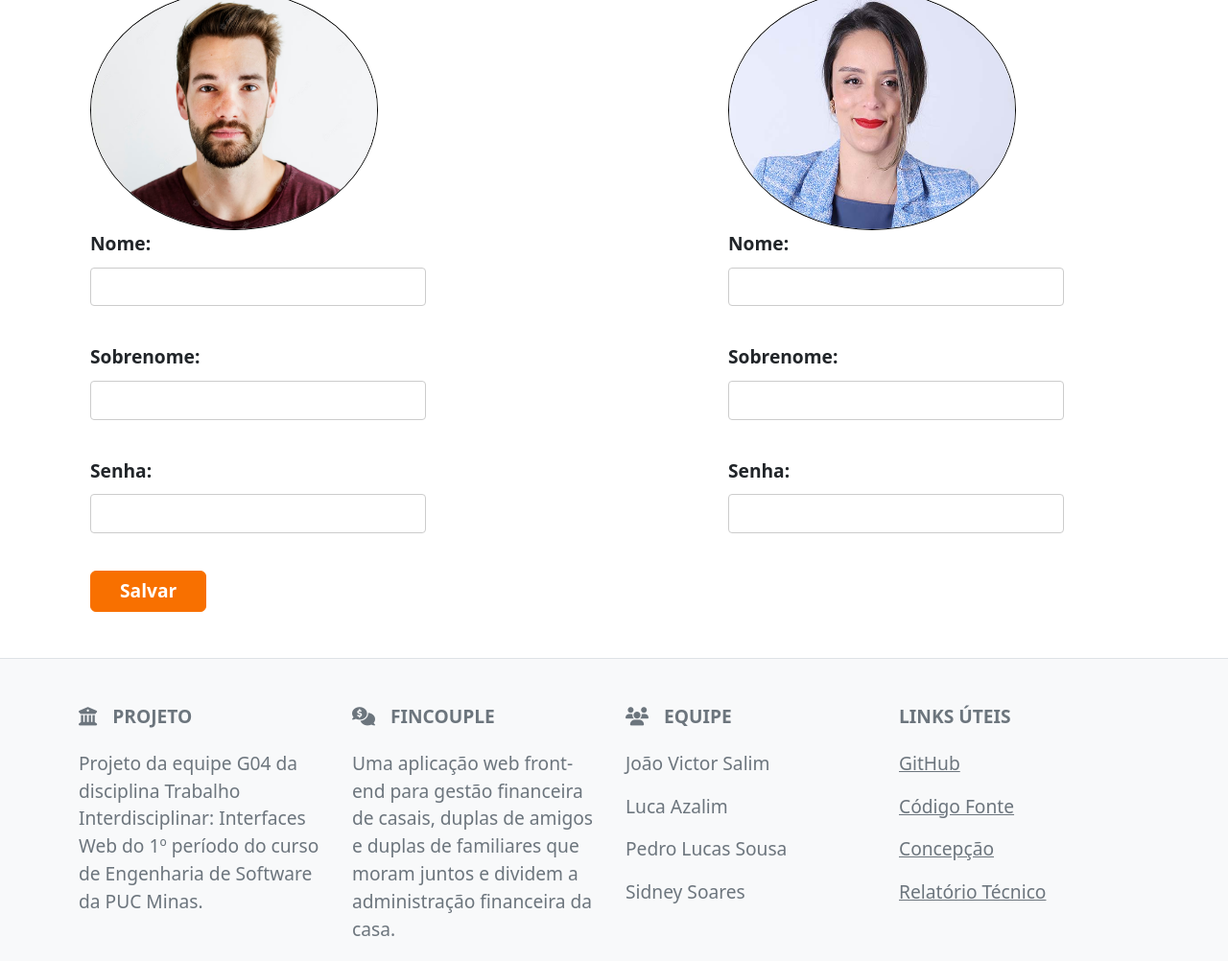
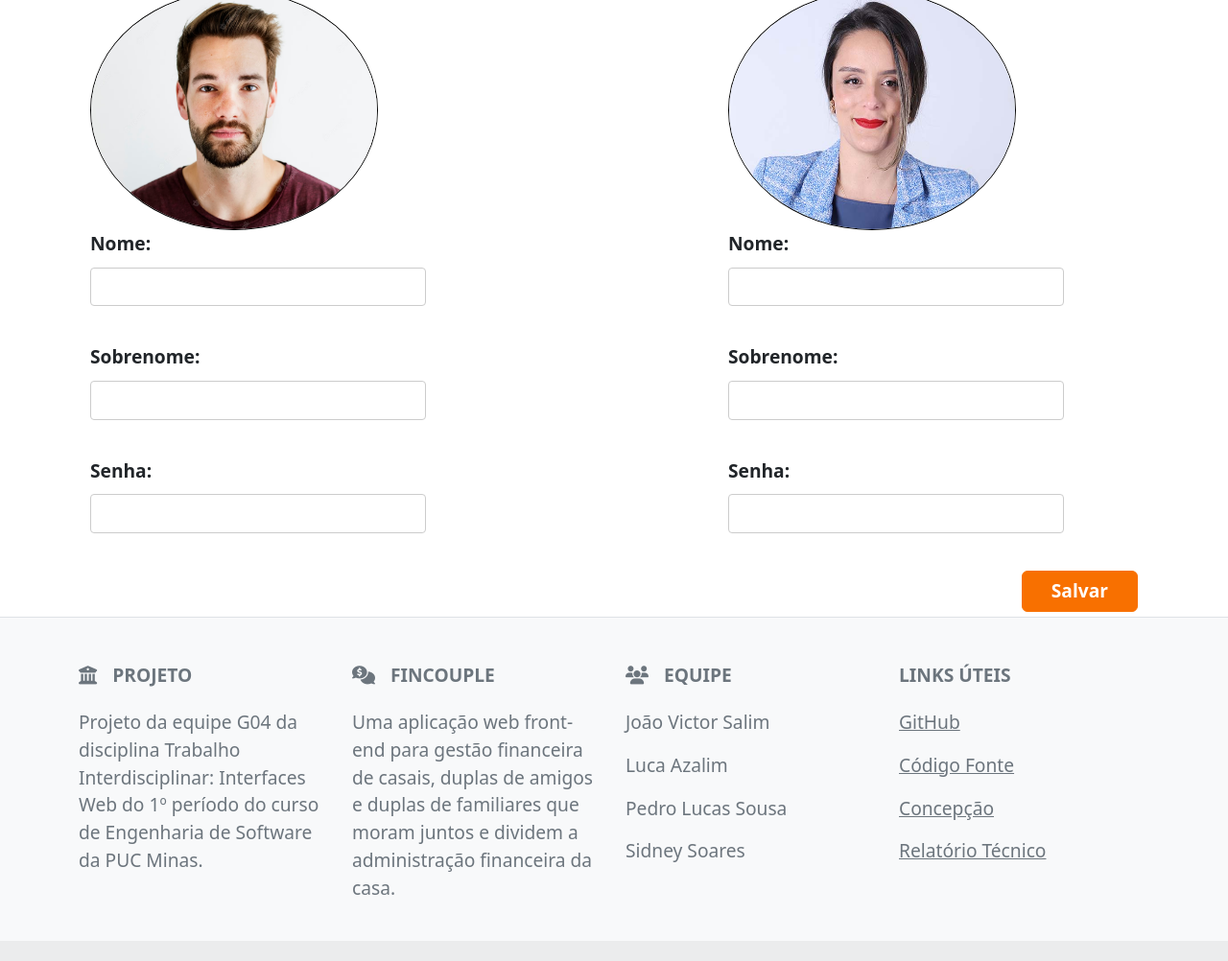
Before and after one commit to lucaazalim/tiaw-fincouple, a website: page codigo/minha-conta/index.html in a window 1280 px wide. Shown: the part 329-1331 px from the top of the page at 96% size. Drawn offline with nearby package versions, Linux system fonts and the light colour scheme.

Commit message:
Desenvolvimento Minha Conta

```diff
--- a/codigo/minha-conta/index.html
+++ b/codigo/minha-conta/index.html
@@ -96,10 +96,13 @@
     .foto2 {
         margin-left: 10px;
     }
+    #salvar {
+        float: right
+    };
 }
         </style>
 
-        <div class="container">
+        <div class="container text-right">
             <div class="foto1">
                 <img id="output1" width="300" height="250" src="imgs/homem.jpg">
                 <br>
--- a/codigo/minha-conta/script.js
+++ b/codigo/minha-conta/script.js
@@ -13,7 +13,7 @@ $('#salvar').click(function() {
     user.sobrenome=$('#sobrenome').val();
     user.senha=$('#senha').val();
     user.nome1=$('#nome1').val();
-    user.sobrenome1=$('#sobrenome11').val();
+    user.sobrenome1=$('#sobrenome1').val();
     user.senha1=$('#senha1').val();
     localStorage.setItem('user', JSON.stringify(user));
     alertar("Dados da conta salvos com sucesso!", "success");
```
